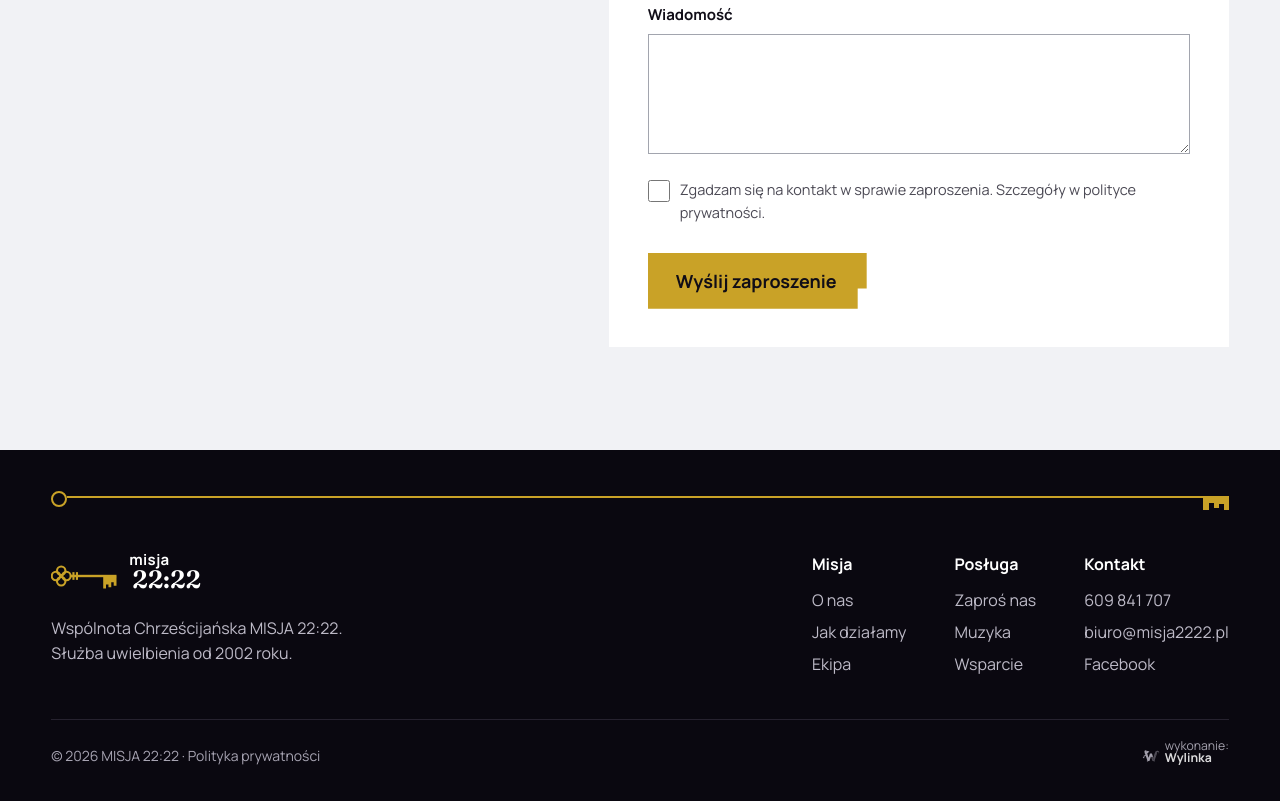
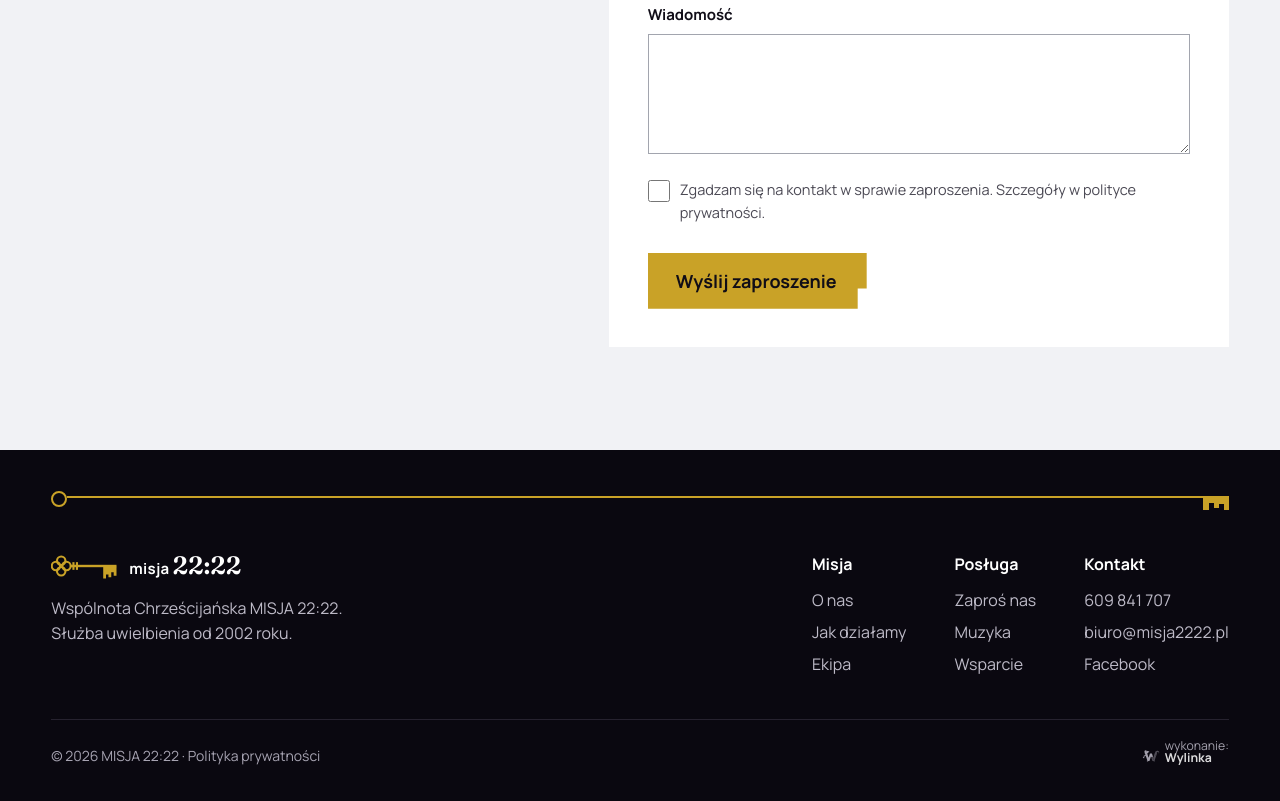
Before and after one commit to Disaster26/misja2222-koncepcja, a plain HTML site: page index.html in a window 1280 px wide. Shown: the part 7829-8630 px from the top of the page. Drawn offline with Linux system fonts and the light colour scheme.

Commit message:
Stopka: logo w jednej linii

```diff
--- a/index.html
+++ b/index.html
@@ -236,6 +236,7 @@ form .btn{margin-top:22px}
 .stopka .kl{width:100%;margin-bottom:40px}
 .fg{display:grid;grid-template-columns:1.3fr repeat(3,auto);justify-content:space-between;gap:28px 48px}
 .fg .logo{color:#fff;margin-bottom:16px;display:inline-flex}
+.stopka .logo b{display:inline;margin:0 0 0 3px;color:#fff;font:600 25px/1 F,Ff,serif}
 .stopka b{color:#fff;display:block;margin-bottom:8px;font-weight:700}
 .stopka a{color:#BEBBC8;text-decoration:none}
 .stopka a:hover{color:#fff}
```
